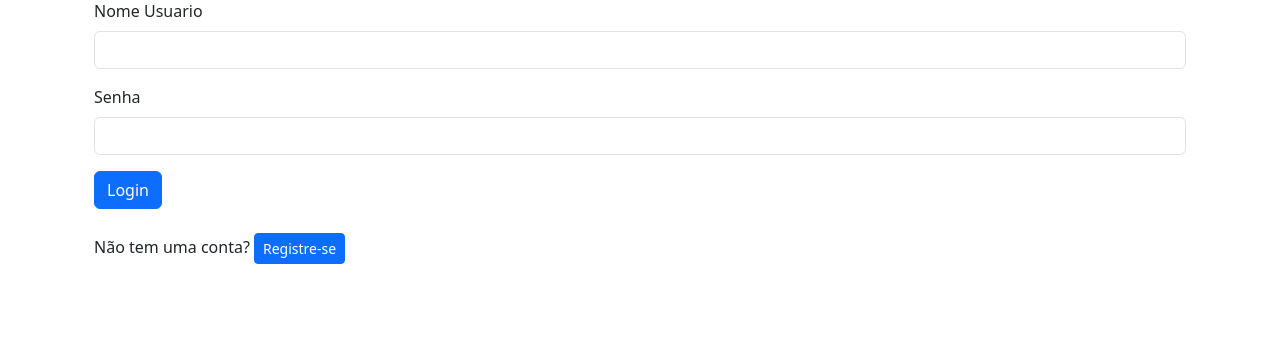
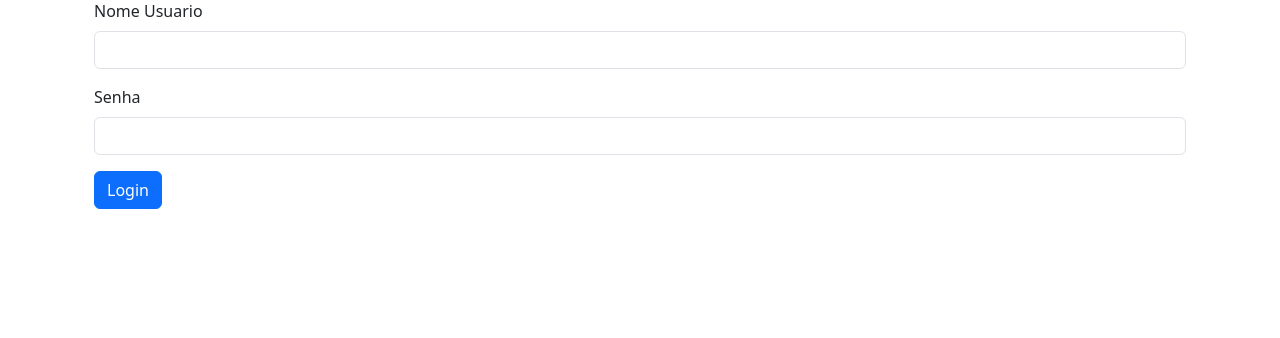
Before and after one commit to Anderson91ss/impacta-software-product, a Flask app: page / in a window 1280 px wide. Shown: the part 144-482 px from the top of the page. Run offline with Flask 3, Linux system fonts and the light colour scheme.

Commit message:
Terceira_Entrega

```diff
--- a/templates/login.html
+++ b/templates/login.html
@@ -20,5 +20,5 @@
         <button type="submit" class="btn btn-primary">Login</button>
       </form>
           <br/>
-          Não tem uma conta? <a href="{{url_for('register')}}"  class="btn btn-primary btn-sm">Registre-se</a>
+
 {% endblock %}
```
Also changed, not shown: jogos.py (line endings or trailing spaces), registro_jogo.db.
